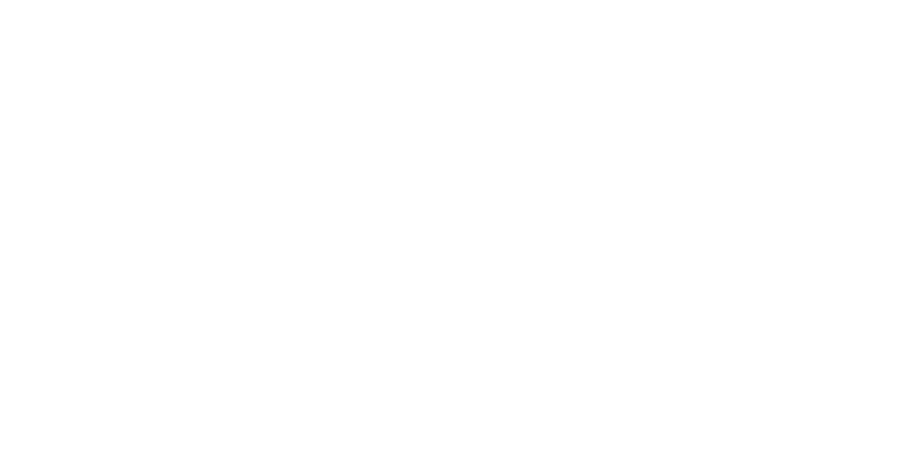
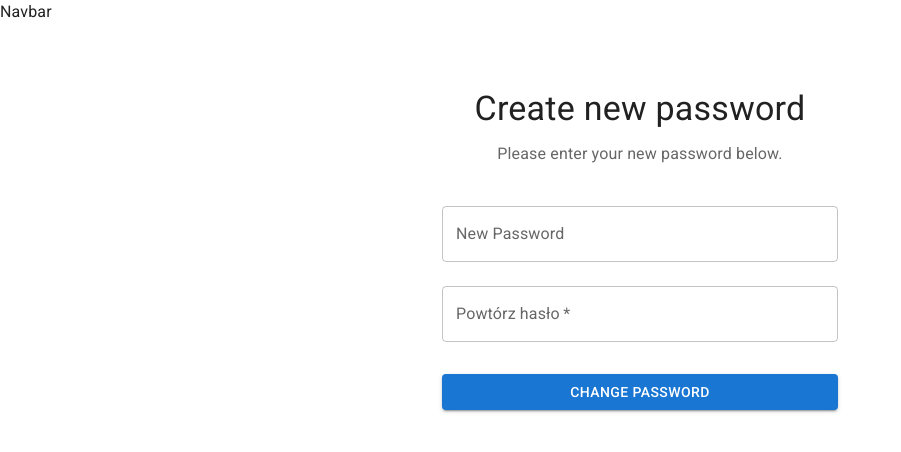
Before and after one commit to AlicjaSzot/Authentication-System---Backend-Service, a React (Create React App) app in the folder frontend/: page /reset-password/1/1 in a window 1280 px wide. Before the commit this address had no page. Shown: the top 452 px of the page, without its empty margins (0-901 px from the left). Built offline with nearby package versions, Linux system fonts and the light colour scheme.

Commit message:
Create Reset password form and page & simulate send link to reset password (only for testing)

```diff
--- a/frontend/src/App.tsx
+++ b/frontend/src/App.tsx
@@ -5,6 +5,7 @@ import LoginPage from "./pages/LoginPage";
 import RegisterPage from "./pages/RegisterPage";
 import DashboardPage from "./pages/DashboardPage";
 import { Toaster } from "react-hot-toast";
+import ResetPasswordPage from "./components/ResetPasswordPage";
 
 function App() {
   return (
@@ -14,6 +15,10 @@ function App() {
         <Route path="/" element={<Navigate to="/login" />} />
         <Route element={<Layout />}>
           <Route path="login" element={<LoginPage />} />
+          <Route
+            path="reset-password/:id/:token"
+            element={<ResetPasswordPage />}
+          />
           <Route path="register" element={<RegisterPage />} />
           <Route path="dashboard" element={<DashboardPage />} />
         </Route>
--- a/frontend/src/api/auth.tsx
+++ b/frontend/src/api/auth.tsx
@@ -1,4 +1,5 @@
 import { LoginCredentials } from "../components/LoginForm";
+import { ResetPasswordValues } from "../schema/resetPasswordSchema";
 import { api, setAccessToken } from "./axiosClient";
 
 export const LoginUser = async (credentials: LoginCredentials) => {
@@ -25,3 +26,22 @@ export const LogoutUser = async () => {
     console.error("Logout Error:", err);
   }
 };
+
+export const ResetLoginPassword = async (
+  id: string,
+  token: string,
+  data: ResetPasswordValues,
+) => {
+  try {
+    const response = await api.post(`/auth/reset-password/${id}/${token}`, {
+      newPassword: data.newPassword,
+    });
+    return response.data;
+  } catch (err: any) {
+    console.error(
+      "Reset Password Error:",
+      err.response?.data?.error || err.message,
+    );
+    throw err;
+  }
+};
--- /dev/null
+++ b/frontend/src/components/ForgotPasswordModal.tsx
@@ -0,0 +1,93 @@
+import {
+  Button,
+  CircularProgress,
+  Dialog,
+  DialogActions,
+  DialogContent,
+  DialogContentText,
+  DialogTitle,
+  TextField,
+} from "@mui/material";
+import React, { useState } from "react";
+import { api } from "../api/axiosClient";
+import { set } from "zod";
+import { toast } from "react-hot-toast";
+
+interface ForgotPasswordModalProps {
+  open: boolean;
+  onClose: () => void;
+}
+
+const ForgotPasswordModal = ({ open, onClose }: ForgotPasswordModalProps) => {
+  const [email, setEmail] = useState("");
+  const [isSubmitting, setIsSubmitting] = useState(false);
+  const [isFormSent, setIsFormSent] = useState(false);
+
+  const handleSubmit = async (event: React.FormEvent) => {
+    event.preventDefault();
+    setIsSubmitting(true);
+
+    try {
+      await api.post("/auth/forgot-password", { email });
+
+      setIsFormSent(true);
+      setEmail("");
+    } catch (err) {
+      console.error("Error during forgot password request:", err);
+    } finally {
+      setIsSubmitting(false);
+    }
+  };
+
+  return (
+    <Dialog open={open} onClose={onClose} fullWidth maxWidth="sm">
+      <form onSubmit={handleSubmit}>
+        {isFormSent ? (
+          <>
+            <DialogTitle>Check your inbox</DialogTitle>
+            <DialogContent>
+              <DialogContentText>
+                If this email address has been registered with us, you will
+                receive a link to reset your password.
+              </DialogContentText>
+            </DialogContent>
+          </>
+        ) : (
+          <>
+            <DialogTitle>Reset password</DialogTitle>
+            <DialogContent>
+              <DialogContentText mb={2}>
+                If this email address has been registered with us, you will
+                receive a link to reset your password.
+              </DialogContentText>
+              <TextField
+                autoFocus
+                margin="dense"
+                id="email"
+                label="Email Address"
+                type="email"
+                fullWidth
+                variant="outlined"
+                required
+                value={email}
+                onChange={(e) => setEmail(e.target.value)}
+              />
+            </DialogContent>
+            <DialogActions>
+              <Button
+                type="submit"
+                variant="contained"
+                startIcon={isSubmitting ? <CircularProgress size={20} /> : null}
+                color="primary"
+              >
+                Remind password
+              </Button>
+            </DialogActions>
+          </>
+        )}
+      </form>
+    </Dialog>
+  );
+};
+
+export default ForgotPasswordModal;
--- a/frontend/src/components/LoginForm.tsx
+++ b/frontend/src/components/LoginForm.tsx
@@ -15,6 +15,7 @@ import { zodResolver } from "@hookform/resolvers/zod";
 import { LoginFormValues, loginSchema } from "../schema/loginSchema";
 import { useState } from "react";
 import { CheckBox, Visibility, VisibilityOff } from "@mui/icons-material";
+import ForgotPasswordModal from "./ForgotPasswordModal";
 
 export type LoginCredentials = {
   rememberMe: any;
@@ -42,6 +43,7 @@ const LoginForm = ({
   });
 
   const [showPassword, setShowPassword] = useState(false);
+  const [isModalOpen, setIsModalOpen] = useState(false);
 
   const togglePasswordVisibility = () => {
     setShowPassword((prev) => !prev);
@@ -135,10 +137,24 @@ const LoginForm = ({
         {isSubmitting ? "Logging in..." : "Log in"}
       </Button>
 
-      <Box textAlign="center">
-        <MuiLink component={Link} to="/register">
+      <Box display="flex" flexDirection="column" gap={1} textAlign="center">
+        <MuiLink
+          component="button"
+          type="button"
+          variant="body2"
+          onClick={() => setIsModalOpen(true)}
+        >
+          Forgot password?
+        </MuiLink>
+
+        <MuiLink component={Link} to="/register" variant="body2">
           Don't have an account? Register here
         </MuiLink>
+
+        <ForgotPasswordModal
+          open={isModalOpen}
+          onClose={() => setIsModalOpen(false)}
+        />
       </Box>
     </Box>
   );
--- /dev/null
+++ b/frontend/src/components/ResetPasswordPage.tsx
@@ -0,0 +1,121 @@
+import {
+  Box,
+  Button,
+  CircularProgress,
+  Container,
+  TextField,
+  Typography,
+} from "@mui/material";
+import React from "react";
+import { Controller, useForm } from "react-hook-form";
+import { useNavigate, useParams } from "react-router-dom";
+import {
+  ResetPasswordValues,
+  resetPasswordSchema,
+} from "../schema/resetPasswordSchema";
+import { zodResolver } from "@hookform/resolvers/zod";
+import { ResetLoginPassword } from "../api/auth";
+import toast from "react-hot-toast";
+
+const ResetPasswordPage = () => {
+  const { id, token } = useParams<{ id: string; token: string }>();
+
+  const navigate = useNavigate();
+
+  const {
+    control,
+    handleSubmit,
+    formState: { errors, isSubmitting },
+  } = useForm<ResetPasswordValues>({
+    resolver: zodResolver(resetPasswordSchema),
+    mode: "onBlur",
+    defaultValues: {
+      newPassword: "",
+      confirmPassword: "",
+    },
+  });
+
+  if (!id || !token) {
+    return null;
+  }
+
+  const handleSubmitResetPasswordForm = async (data: ResetPasswordValues) => {
+    try {
+      await ResetLoginPassword(id, token, data);
+      toast.success(
+        "Password reset successful! You can now log in with your new password.",
+      );
+      navigate("/dashboard");
+    } catch (err) {
+      console.error("Password reset failed:", err);
+      toast.error("Password reset failed! Please try again.");
+    }
+  };
+
+  return (
+    <Container maxWidth="xs" sx={{ mt: 8 }}>
+      <Box textAlign="center" mb={3}>
+        <Typography variant="h4" gutterBottom>
+          Create new password
+        </Typography>
+        <Typography variant="body1" color="textSecondary">
+          Please enter your new password below.
+        </Typography>
+      </Box>
+
+      <Box
+        component="form"
+        noValidate
+        onSubmit={handleSubmit(handleSubmitResetPasswordForm)}
+      >
+        <Controller
+          name="newPassword"
+          control={control}
+          render={({ field: { ref, ...field } }) => (
+            <TextField
+              {...field}
+              inputRef={ref}
+              label="New Password"
+              type="password"
+              fullWidth
+              margin="normal"
+            />
+          )}
+        />
+
+        <Controller
+          name="confirmPassword"
+          control={control}
+          render={({ field: { ref, ...field } }) => (
+            <TextField
+              {...field}
+              inputRef={ref}
+              margin="normal"
+              required
+              fullWidth
+              label="Powtórz hasło"
+              type="password"
+              error={!!errors.confirmPassword}
+              helperText={errors.confirmPassword?.message}
+            />
+          )}
+        />
+
+        <Button
+          type="submit"
+          fullWidth
+          variant="contained"
+          sx={{ mt: 3, mb: 2 }}
+          disabled={isSubmitting}
+          startIcon={
+            isSubmitting ? <CircularProgress size={20} color="inherit" /> : null
+          }
+        >
+          {isSubmitting ? "Saving..." : "Change password"}
+        </Button>
+      </Box>
+    </Container>
+  );
+};
+
+export default ResetPasswordPage;
--- /dev/null
+++ b/frontend/src/schema/resetPasswordSchema.ts
@@ -0,0 +1,13 @@
+import { z } from "zod";
+
+export const resetPasswordSchema = z
+  .object({
+    newPassword: z.string().min(6, "Password must be at least 8 characters"),
+    confirmPassword: z.string(),
+  })
+  .refine((data) => data.newPassword === data.confirmPassword, {
+    message: "Passwords are not the same",
+    path: ["confirmPassword"],
+  });
+
+export type ResetPasswordValues = z.infer<typeof resetPasswordSchema>;
```
Also changed, not shown: 1 other file (tests, documents, lock files or other folders).
